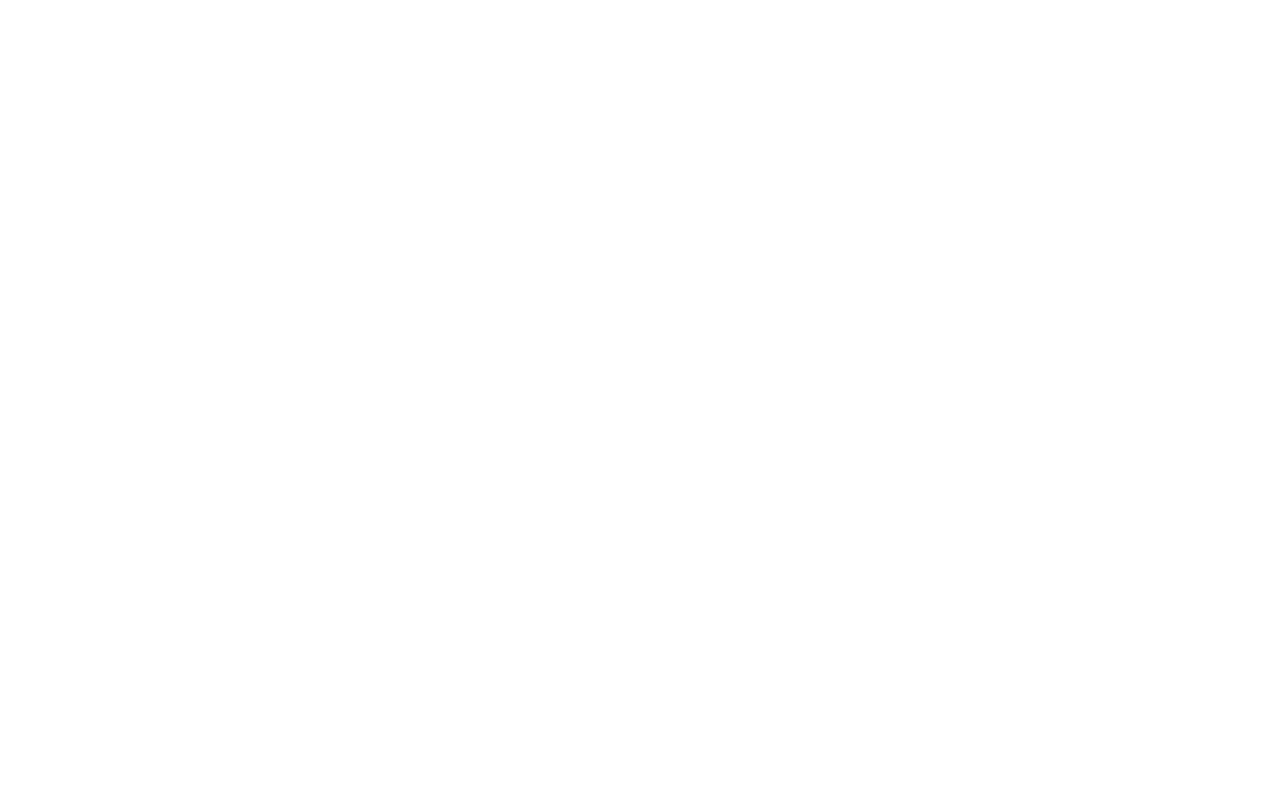
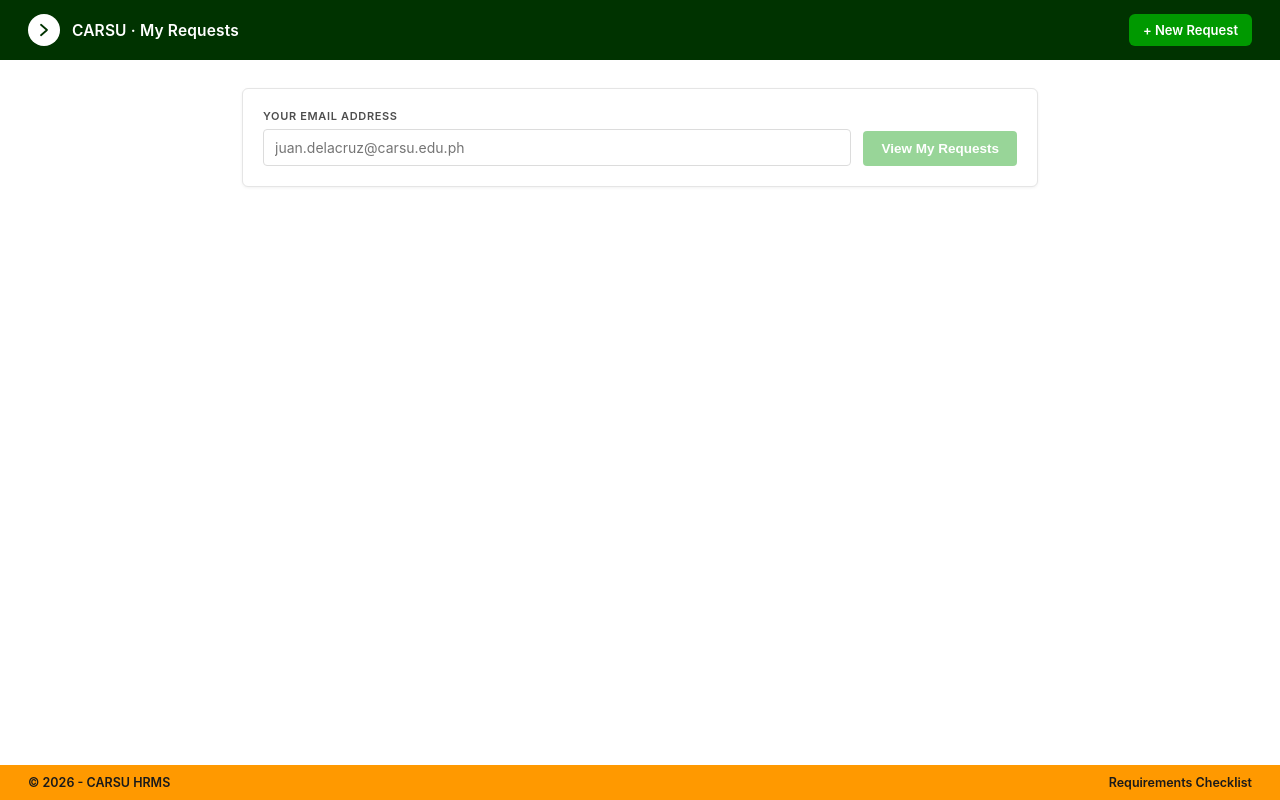
Before and after one commit to agorres/carsu-leave-travel-request, a Nuxt app in the folder frontend/: page /my-requests in a window 1280 px wide. Before the commit this address had no page. Built offline with nearby package versions, Linux system fonts and the light colour scheme.

Commit message:
added my-request notification button

```diff
--- a/frontend/app/components/RequestForm.vue
+++ b/frontend/app/components/RequestForm.vue
@@ -119,6 +119,7 @@
       yearsInCsu: yearsInCsu.value ?? 0,
     })
     submissionId.value = submission.id
+    if (import.meta.client) localStorage.setItem('carsu-checklist-employee-email', employeeEmail.value.trim())
     progress.value = await getProgress(submission.id)
     router.replace(`/submit/${submission.id}`)
   } finally {
@@ -250,6 +251,7 @@
         </div>
         <span class="app-title">CARSU · Leave &amp; Travel Requirements</span>
       </div>
+      <NuxtLink to="/my-requests" class="my-requests-link">My Requests</NuxtLink>
     </header>
 
     <main class="body">
@@ -477,6 +479,16 @@
   align-items: center;
   justify-content: space-between;
   padding: 14px 28px;
+}
+.my-requests-link {
+  color: #fff;
+  background: var(--primary-green);
+  padding: 8px 14px;
+  border-radius: 6px;
+  text-decoration: none;
+  font-size: 13px;
+  font-weight: 600;
+  white-space: nowrap;
 }
 .topbar-left {
   display: flex;
--- a/frontend/app/composables/useChecklist.ts
+++ b/frontend/app/composables/useChecklist.ts
@@ -46,6 +46,7 @@
   submittedAt: string | null;
   returnedAt: string | null;
   approvedAt: string | null;
+  createdAt: string;
   documents: SubmissionDocument[];
 }
 
@@ -121,6 +122,15 @@
     });
   }
 
+  // Employee — every request they've ever created, across all statuses.
+  async function listMySubmissions(email: string): Promise<Submission[]> {
+    return $fetch(`${base}/checklist/submissions`, {
+      params: { email },
+      credentials: 'include',
+      cache: 'no-store',
+    });
+  }
+
   // HR/admin — every request that has been formally submitted.
   async function listSubmittedSubmissions(): Promise<Submission[]> {
     return $fetch(`${base}/checklist/admin/submitted`, {
@@ -172,6 +182,7 @@
     removeDocument,
     submitSubmission,
     listSubmittedSubmissions,
+    listMySubmissions,
     getDocumentDownloadUrl,
     reviewDocument,
     returnForCorrection,
--- /dev/null
+++ b/frontend/app/pages/my-requests.vue
@@ -0,0 +1,361 @@
+<script setup lang="ts">
+import { ref, computed, onMounted } from 'vue'
+import { useChecklist, type Submission } from '~/composables/useChecklist'
+
+const { listMySubmissions } = useChecklist()
+
+const STORAGE_KEY = 'carsu-checklist-employee-email'
+
+const emailInput = ref('')
+const submissions = ref<Submission[]>([])
+const loading = ref(false)
+const loadError = ref('')
+const searched = ref(false)
+
+const REQUEST_TYPE_LABELS: Record<string, string> = {
+  study_leave: 'Study Leave',
+  foreign_travel: 'Foreign Travel',
+  personal_travel: 'Personal Travel',
+  sabbatical_leave: 'Sabbatical Leave',
+  study_leave_extension: 'Study Leave Extension',
+  local_travel: 'Local Travel (w/ Funding)',
+}
+
+const STATUS_LABELS: Record<string, string> = {
+  in_progress: 'In Progress',
+  complete: 'Ready to Submit',
+  submitted: 'Under HR Screening',
+  returned_for_correction: 'Action Needed',
+  approved: 'Approved',
+}
+
+function typeLabel(type: string) {
+  return REQUEST_TYPE_LABELS[type] ?? type
+}
+function statusLabel(status: string) {
+  return STATUS_LABELS[status] ?? status
+}
+function formatDate(value: string | null) {
+  if (!value) return '—'
+  return new Date(value).toLocaleDateString(undefined, { year: 'numeric', month: 'short', day: 'numeric' })
+}
+
+// Requests needing employee action float to the top.
+const sortedSubmissions = computed(() => {
+  const priority: Record<string, number> = {
+    returned_for_correction: 0,
+    in_progress: 1,
+    complete: 1,
+    submitted: 2,
+    approved: 3,
+  }
+  return [...submissions.value].sort((a, b) => {
+    const pa = priority[a.status] ?? 9
+    const pb = priority[b.status] ?? 9
+    if (pa !== pb) return pa - pb
+    return new Date(b.createdAt ?? 0).getTime() - new Date(a.createdAt ?? 0).getTime()
+  })
+})
+
+async function loadRequests() {
+  const email = emailInput.value.trim()
+  if (!email) return
+  loading.value = true
+  loadError.value = ''
+  searched.value = true
+  try {
+    submissions.value = await listMySubmissions(email)
+    if (import.meta.client) localStorage.setItem(STORAGE_KEY, email)
+  } catch (e) {
+    loadError.value = 'Could not load your requests. Check the email and try again.'
+  } finally {
+    loading.value = false
+  }
+}
+
+onMounted(() => {
+  if (import.meta.client) {
+    const saved = localStorage.getItem(STORAGE_KEY)
+    if (saved) {
+      emailInput.value = saved
+      loadRequests()
+    }
+  }
+})
+</script>
+
+<template>
+  <div class="shell">
+    <header class="topbar">
+      <div class="topbar-left">
+        <div class="app-icon" aria-hidden="true">
+          <svg viewBox="0 0 24 24" width="18" height="18" fill="none">
+            <path d="M8 5l8 7-8 7" stroke="#003300" stroke-width="2.4" stroke-linecap="round" stroke-linejoin="round"/>
+          </svg>
+        </div>
+        <span class="app-title">CARSU · My Requests</span>
+      </div>
+      <NuxtLink to="/" class="new-link">+ New Request</NuxtLink>
+    </header>
+
+    <main class="body">
+      <section class="card">
+        <div class="section-body">
+          <div class="field-row">
+            <div class="field">
+              <label for="email">Your Email Address</label>
+              <input
+                id="email"
+                v-model="emailInput"
+                type="email"
+                placeholder="juan.delacruz@carsu.edu.ph"
+                @keyup.enter="loadRequests"
+              />
+            </div>
+            <button class="lookup-btn" :disabled="!emailInput.trim() || loading" @click="loadRequests">
+              {{ loading ? 'Loading…' : 'View My Requests' }}
+            </button>
+          </div>
+          <p v-if="loadError" class="item-error">{{ loadError }}</p>
+        </div>
+      </section>
+
+      <section v-if="searched && !loading" class="card">
+        <div v-if="submissions.length === 0" class="section-body">
+          <p class="muted">No requests found for this email.</p>
+        </div>
+        <table v-else class="req-table">
+          <thead>
+            <tr>
+              <th>Request Type</th>
+              <th>Created</th>
+              <th>Status</th>
+              <th></th>
+            </tr>
+          </thead>
+          <tbody>
+            <tr v-for="s in sortedSubmissions" :key="s.id" :class="{ 'row-attention': s.status === 'returned_for_correction' }">
+              <td>{{ typeLabel(s.requestType) }}</td>
+              <td>{{ formatDate(s.createdAt ?? s.submittedAt) }}</td>
+              <td>
+                <span class="status-pill" :class="`pill-${s.status}`">{{ statusLabel(s.status) }}</span>
+              </td>
+              <td>
+                <NuxtLink :to="`/submit/${s.id}`" class="view-link">
+                  {{ s.status === 'returned_for_correction' ? 'Fix Now →' : 'View →' }}
+                </NuxtLink>
+              </td>
+            </tr>
+          </tbody>
+        </table>
+      </section>
+    </main>
+
+    <footer class="footer">
+      <span>© 2026 - CARSU HRMS</span>
+      <span class="footer-links">Requirements Checklist</span>
+    </footer>
+  </div>
+</template>
+
+<style scoped>
+.shell {
+  --primary-green: #009900;
+  --emerald: #003300;
+  --gold: #f9dc07;
+  --orange: #ff9900;
+  --gray: #4d4d4d;
+  min-height: 100vh;
+  display: flex;
+  flex-direction: column;
+  background: #ffffff;
+  font-family: 'Inter', system-ui, sans-serif;
+}
+.topbar {
+  background: var(--emerald);
+  color: #fff;
+  display: flex;
+  align-items: center;
+  justify-content: space-between;
+  padding: 14px 28px;
+}
+.topbar-left {
+  display: flex;
+  align-items: center;
+  gap: 12px;
+}
+.app-icon {
+  width: 32px;
+  height: 32px;
+  border-radius: 50%;
+  background: #fff;
+  display: flex;
+  align-items: center;
+  justify-content: center;
+}
+.app-title {
+  font-size: 15.5px;
+  font-weight: 600;
+  letter-spacing: 0.01em;
+}
+.new-link {
+  color: #fff;
+  background: var(--primary-green);
+  padding: 8px 14px;
+  border-radius: 6px;
+  text-decoration: none;
+  font-size: 13px;
+  font-weight: 600;
+}
+
+.body {
+  flex: 1;
+  padding: 28px 32px 48px;
+  display: flex;
+  flex-direction: column;
+  gap: 20px;
+  max-width: 860px;
+  width: 100%;
+  margin: 0 auto;
+}
+.card {
+  background: #fff;
+  border-radius: 6px;
+  border: 1px solid #e5e5e5;
+  box-shadow: 0 1px 3px rgba(0, 0, 0, 0.06);
+  overflow: hidden;
+}
+.section-body {
+  padding: 20px;
+  display: flex;
+  flex-direction: column;
+  gap: 12px;
+}
+.field-row {
+  display: flex;
+  gap: 12px;
+  align-items: flex-end;
+  flex-wrap: wrap;
+}
+.field {
+  flex: 1;
+  min-width: 220px;
+  display: flex;
+  flex-direction: column;
+  gap: 6px;
+}
+.field label {
+  font-size: 11px;
+  text-transform: uppercase;
+  letter-spacing: 0.06em;
+  color: var(--gray);
+  font-weight: 600;
+}
+.field input {
+  border: 1px solid #dcdcdc;
+  border-radius: 4px;
+  padding: 9px 11px;
+  font-size: 14px;
+  font-family: inherit;
+}
+.field input:focus {
+  outline: 2px solid var(--primary-green);
+  outline-offset: 1px;
+}
+.lookup-btn {
+  background: var(--primary-green);
+  color: #fff;
+  border: none;
+  padding: 10px 18px;
+  border-radius: 4px;
+  font-size: 13.5px;
+  font-weight: 600;
+  cursor: pointer;
+  white-space: nowrap;
+}
+.lookup-btn:hover:not(:disabled) {
+  background: var(--emerald);
+}
+.lookup-btn:disabled {
+  opacity: 0.4;
+  cursor: not-allowed;
+}
+.muted {
+  color: var(--gray);
+  font-size: 13.5px;
+}
+.item-error {
+  margin: 0;
+  font-size: 12.5px;
+  color: #c0392b;
+}
+
+.req-table {
+  width: 100%;
+  border-collapse: collapse;
+  font-size: 13.5px;
+}
+.req-table th {
+  text-align: left;
+  padding: 10px 20px;
+  border-bottom: 2px solid #e5e5e5;
+  color: var(--gray);
+  font-size: 12px;
+  text-transform: uppercase;
+  letter-spacing: 0.03em;
+}
+.req-table td {
+  padding: 12px 20px;
+  border-bottom: 1px solid #eee;
+  vertical-align: middle;
+}
+.row-attention {
+  background: #fdf6f6;
+}
+.status-pill {
+  display: inline-block;
+  padding: 4px 10px;
+  border-radius: 14px;
+  font-size: 11.5px;
+  font-weight: 700;
+}
+.pill-in_progress {
+  background: #eee;
+  color: var(--gray);
+}
+.pill-complete {
+  background: #eaf3ff;
+  color: #1a5fb4;
+}
+.pill-submitted {
+  background: #fff4d6;
+  color: #8a6300;
+}
+.pill-returned_for_correction {
+  background: #fde3e3;
+  color: #b00020;
+}
+.pill-approved {
+  background: #dff5df;
+  color: var(--emerald);
+}
+.view-link {
+  color: var(--primary-green);
+  font-weight: 600;
+  text-decoration: none;
+  font-size: 13px;
+}
+.view-link:hover {
+  text-decoration: underline;
+}
+
+.footer {
+  background: var(--orange);
+  color: #1a1a1a;
+  padding: 10px 28px;
+  display: flex;
+  justify-content: space-between;
+  font-size: 12.5px;
+  font-weight: 600;
+}
+</style>
```
